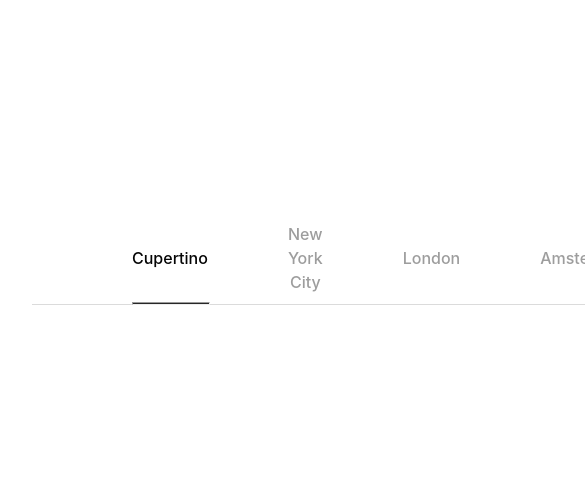
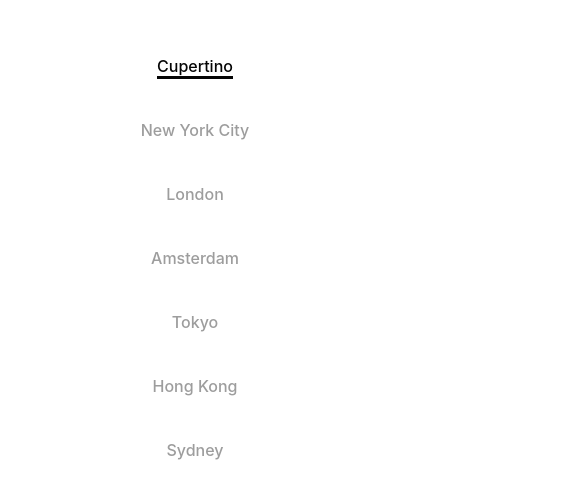
Before and after one commit to AlbertAnthonyArrieta/slider-nav, a React (Vite) app: page / in a window 390 px wide. Shown: the part 159-658 px from the top of the page, 585 px wide, since content can reach past the window. Built offline with nearby package versions, Linux system fonts and the light colour scheme.

Commit message:
responsiveness

```diff
--- a/src/components/nav-slider/City/City.css
+++ b/src/components/nav-slider/City/City.css
@@ -14,3 +14,9 @@
 .active {
     color: #050505;
 }
+
+@media only screen and (max-width: 905px) {
+    .active {
+        border-bottom: solid #050505;
+    }
+  }
--- a/src/components/nav-slider/Navigation/Navigation.css
+++ b/src/components/nav-slider/Navigation/Navigation.css
@@ -1,5 +1,5 @@
 .navigation {
-    border-bottom: #DBDBDB solid 1px;
+  border-bottom: #dbdbdb solid 1px;
   padding-bottom: 10px;
 }
 
@@ -21,13 +21,23 @@
   transition: width 0.3s ease, transform 0.3s ease;
 }
 
-.bar {
-    display: flex;
-    justify-content: center;
-    align-items: center;
-    height: 0.1rem;
-    width: 100%;
-    background: #DBDBDB;
-    border: none;
-    transition: 0.3s ease-in-out;
+@media only screen and (max-width: 1245px) {
+  .navigation-items {
+    padding: 0px 50px;
+    gap: 40px;
   }
+}
+
+@media only screen and (max-width: 905px) {
+  .navigation-items {
+    flex-direction: column;
+  }
+
+  .indicator {
+    visibility: hidden;
+  }
+
+  .navigation {
+    border-bottom: none;
+  }
+}
```
Also changed, not shown: src/components/nav-slider/Navigation/Navigation.jsx (+8 -1 lines). Lines whose indentation alone changed are shown as unchanged.
